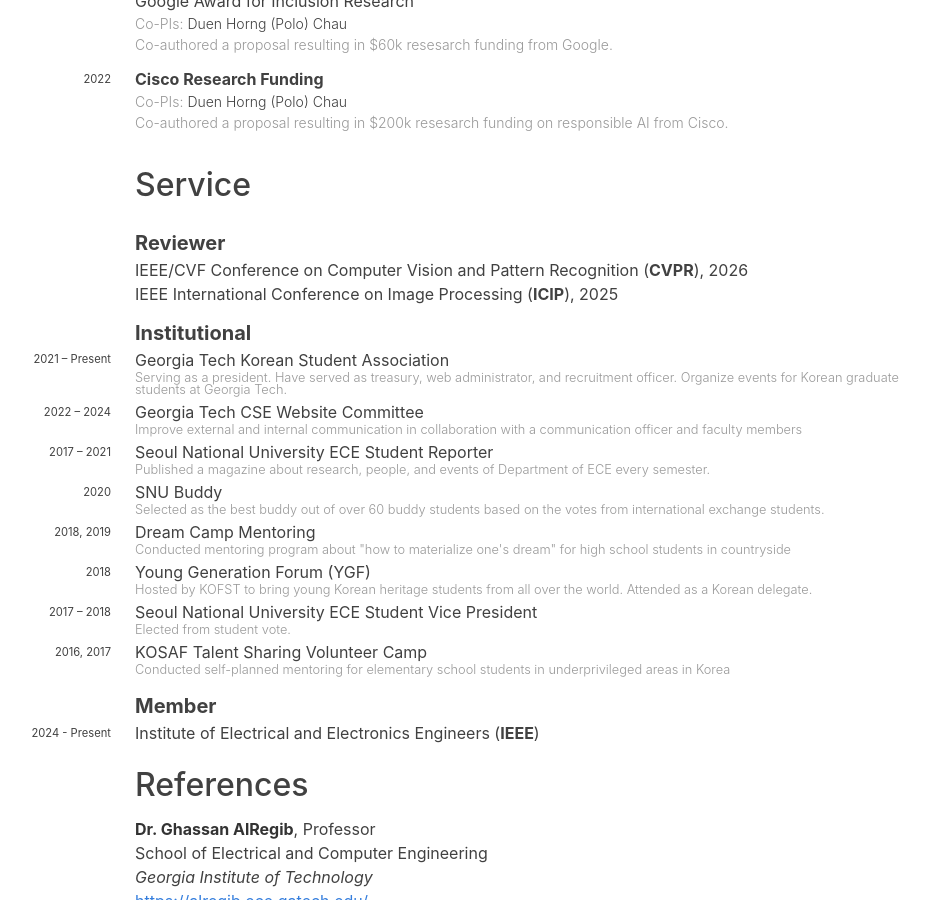
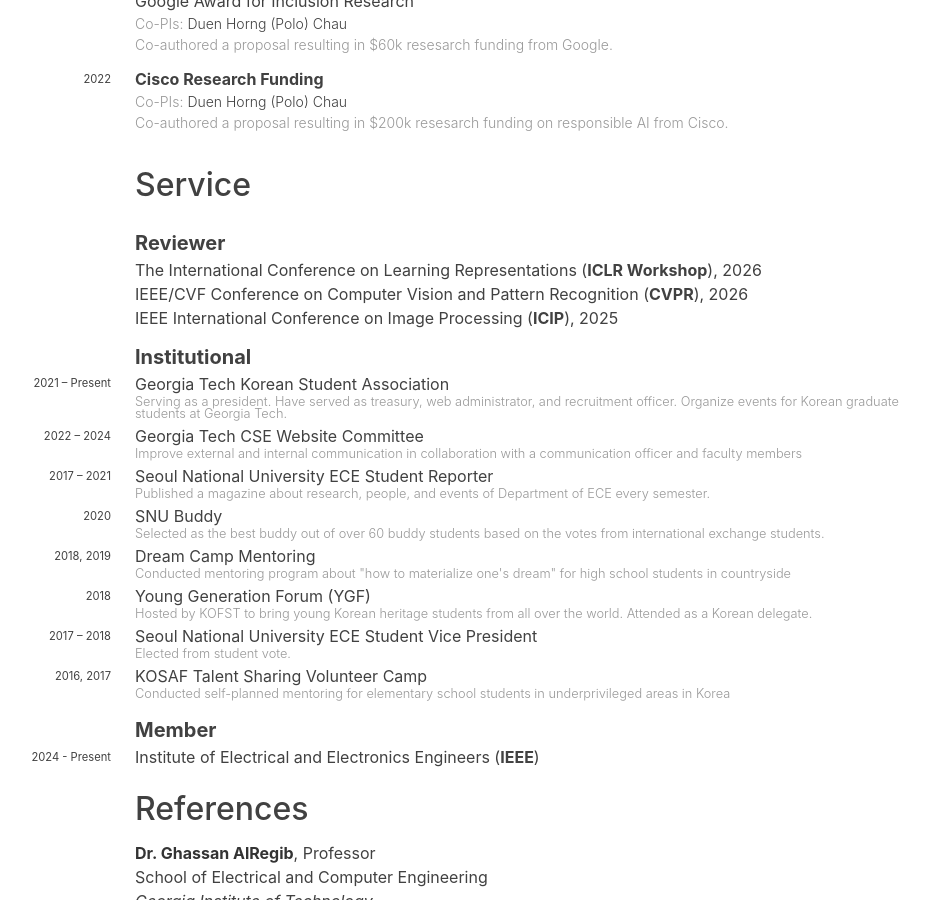
Before and after one commit to skvictoria/skvictoria.github.io, a Jekyll site: the page built from cv.md, in a window 1280 px wide and 900 px high, scrolled down 5739 px. Shown: the whole window, without its empty margins (197-1127 px from the left). Built offline with Jekyll 4.4.1, drawn with Linux system fonts in a browser that asks for light colours; nearby versions of some CDN libraries; some web fonts are replaced.

Commit message:
Add reviewer
Added ICLR Workshop venue information for 2026.

```diff
--- a/_data/reviewer.yaml
+++ b/_data/reviewer.yaml
@@ -1,3 +1,9 @@
+- venue: The International Conference on Learning Representations
+  venue-shorthand: ICLR Workshop
+  years:
+    - year: 2026
+      url: https://openreview.net/group?id=ICLR.cc/2025/Workshop/DeLTa#tab-accept-oral
+
 - venue: IEEE/CVF Conference on Computer Vision and Pattern Recognition
   venue-shorthand: CVPR
   years:
```
